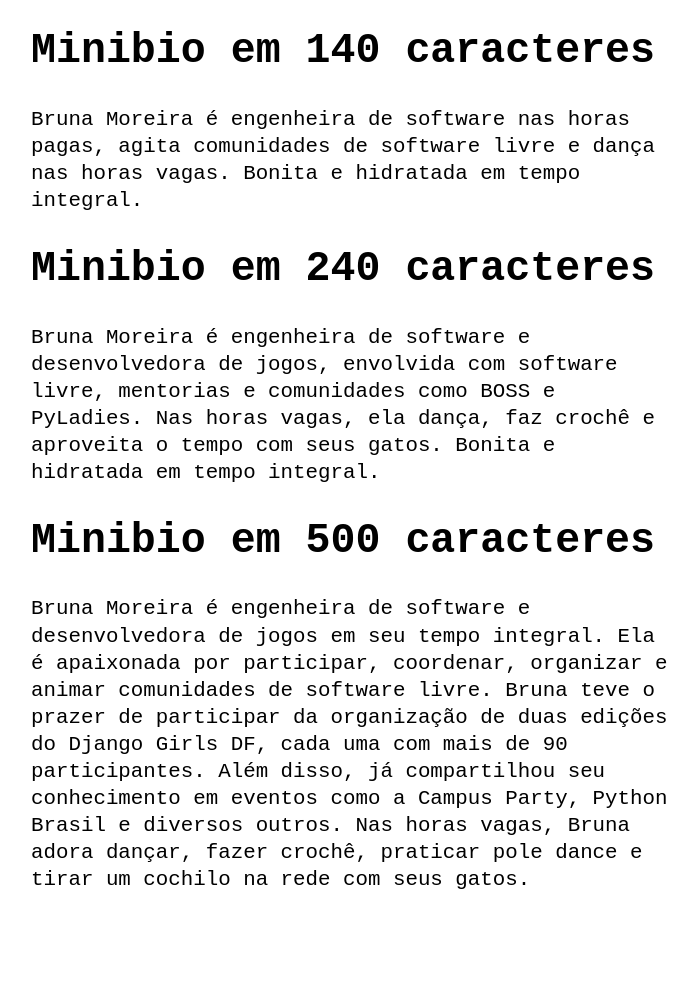
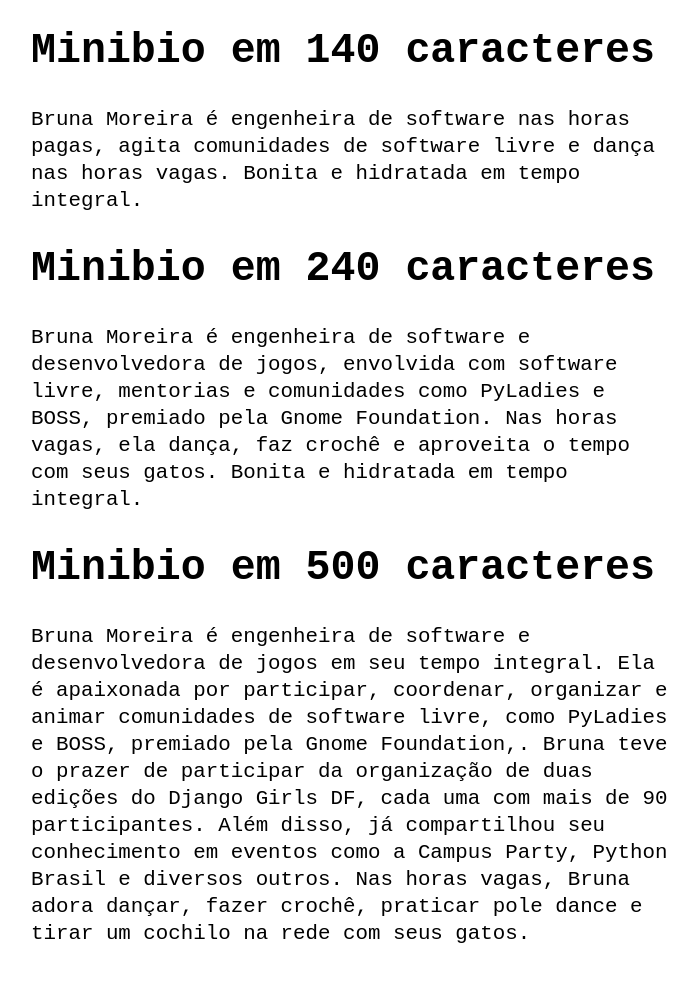
Before and after one commit to BrunaNayara/BrunaNayara.github.io, a Jekyll site: the page built from bruna-pt.md, in a window 1280 px wide, cut to the strip 665-1692 px from the top of the page. Shown: the top 982 px of the strip, without its empty margins (289-987 px from the left). Built offline with Jekyll 4.4.1, drawn with Linux system fonts in a browser that asks for light colours.

Commit message:
Update bruna-pt.md

```diff
--- a/bruna-pt.md
+++ b/bruna-pt.md
@@ -9,7 +9,7 @@ title: Bruna Moreira
 Bruna Moreira é engenheira de software nas horas pagas, agita comunidades de software livre e dança nas horas vagas. Bonita e hidratada em tempo integral.
 
 # Minibio em 240 caracteres
-Bruna Moreira é engenheira de software e desenvolvedora de jogos, envolvida com software livre, mentorias e comunidades como BOSS e PyLadies. Nas horas vagas, ela dança, faz crochê e aproveita o tempo com seus gatos. Bonita e hidratada em tempo integral.
+Bruna Moreira é engenheira de software e desenvolvedora de jogos, envolvida com software livre, mentorias e comunidades como PyLadies e BOSS, premiado pela Gnome Foundation. Nas horas vagas, ela dança, faz crochê e aproveita o tempo com seus gatos. Bonita e hidratada em tempo integral.
 
 # Minibio em 500 caracteres
-Bruna Moreira é engenheira de software e desenvolvedora de jogos em seu tempo integral. Ela é apaixonada por participar, coordenar, organizar e animar comunidades de software livre. Bruna teve o prazer de participar da organização de duas edições do Django Girls DF, cada uma com mais de 90 participantes. Além disso, já compartilhou seu conhecimento em eventos como a Campus Party, Python Brasil e diversos outros. Nas horas vagas, Bruna adora dançar, fazer crochê, praticar pole dance e tirar um cochilo na rede com seus gatos.
+Bruna Moreira é engenheira de software e desenvolvedora de jogos em seu tempo integral. Ela é apaixonada por participar, coordenar, organizar e animar comunidades de software livre, como PyLadies e BOSS, premiado pela Gnome Foundation,. Bruna teve o prazer de participar da organização de duas edições do Django Girls DF, cada uma com mais de 90 participantes. Além disso, já compartilhou seu conhecimento em eventos como a Campus Party, Python Brasil e diversos outros. Nas horas vagas, Bruna adora dançar, fazer crochê, praticar pole dance e tirar um cochilo na rede com seus gatos.
```
